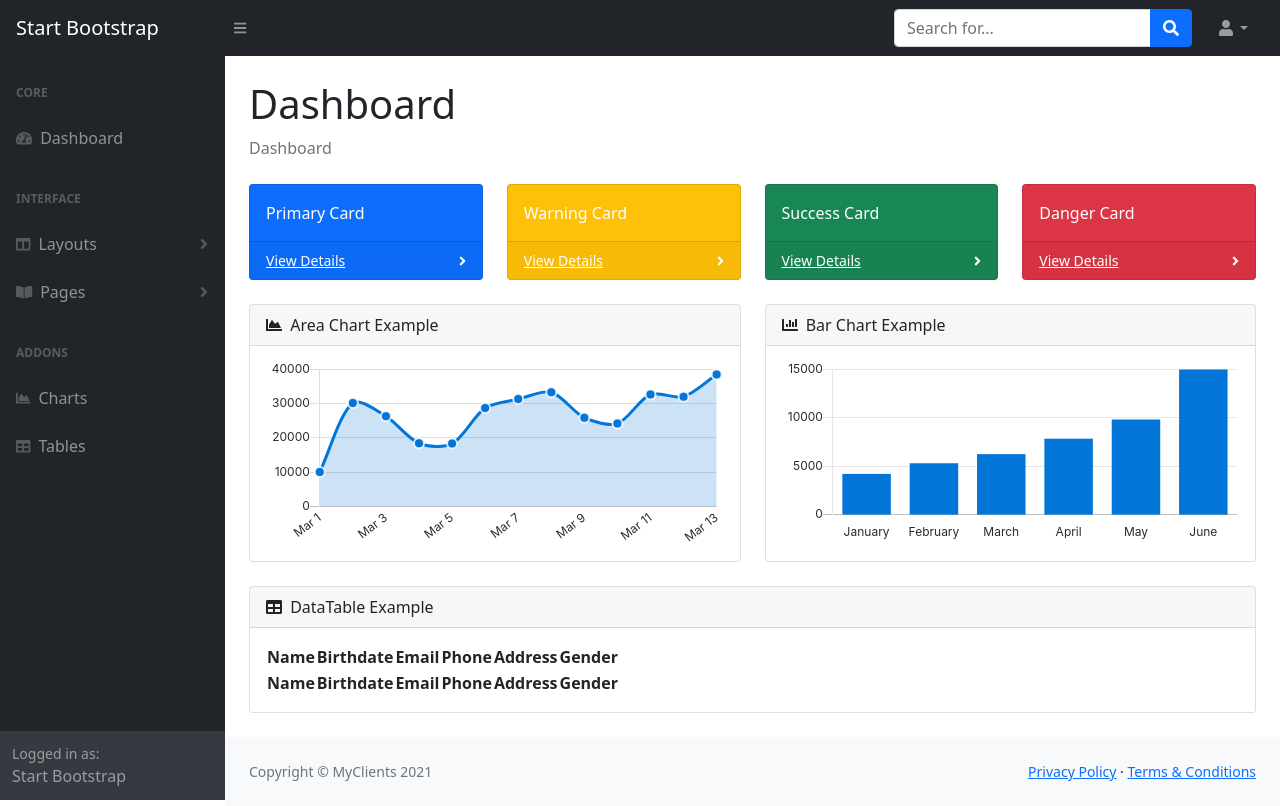
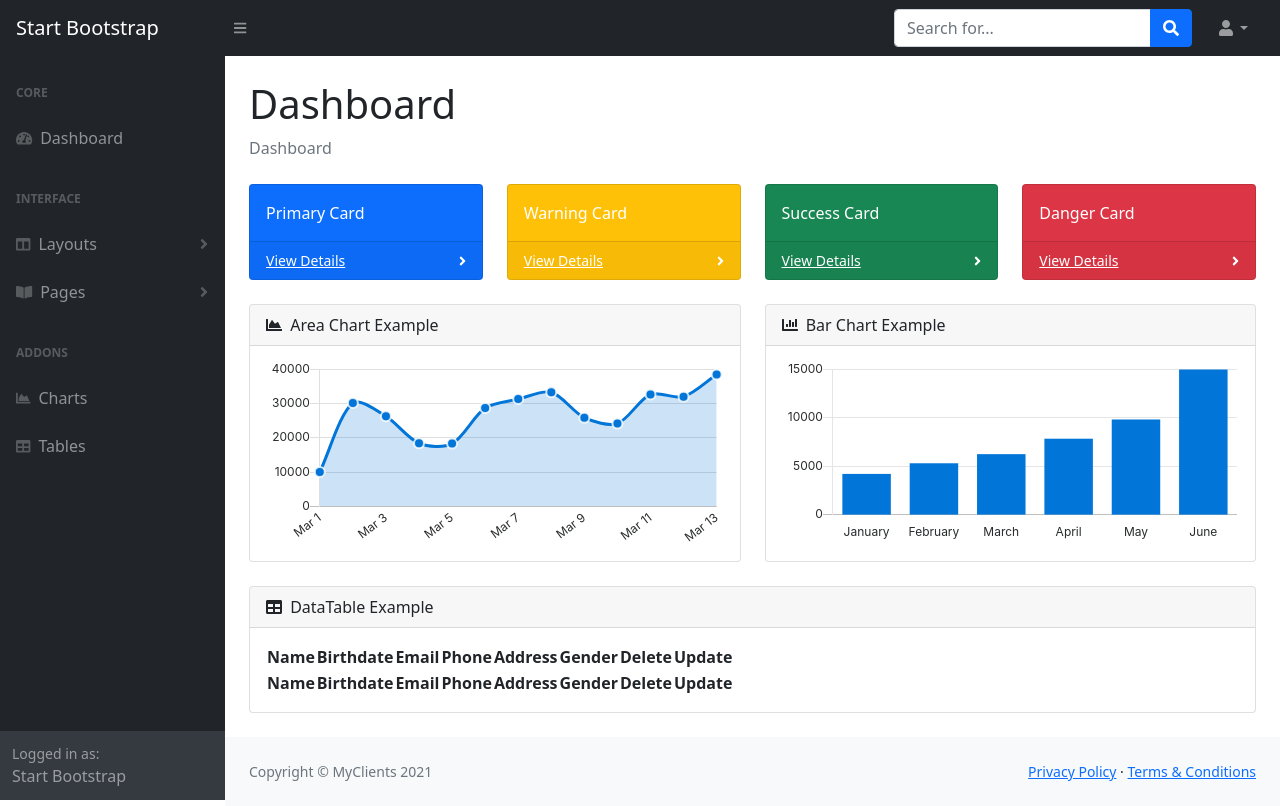
Before and after one commit to rahmonov/basiccrm, a Django app: page /crm/clients/index/ in a window 1280 px wide. Run offline with Django 3.2, Linux system fonts and the light colour scheme; data that the repository does not hold is empty; some libraries are stand-ins or nearby versions.

Commit message:
added upadate and delete

```diff
--- a/clients/templates/clients/index.html
+++ b/clients/templates/clients/index.html
@@ -189,6 +189,8 @@
                                             <th>Phone</th>
                                             <th>Address</th>
                                             <th>Gender</th>
+                                            <th>Delete</th>
+                                            <th>Update</th>
                                         </tr>
                                     </thead>
                                     <tfoot>
@@ -199,6 +201,8 @@
                                             <th>Phone</th>
                                             <th>Address</th>
                                             <th>Gender</th>
+                                            <th>Delete</th>
+                                            <th>Update</th>
                                         </tr>
                                     </tfoot>
                                     <tbody>
@@ -210,6 +214,8 @@
                                             <td>{{ client.phone_number }}</td>
                                             <td>{{ client.address }}</td>
                                             <td>{{ client.gender }}</td>
+                                            <td><a href="{% url 'clients:delete' client.id %}">Delete</a></td>
+                                            <td><a href="{% url 'clients:update'  client.id %}">Update</a></td>
                                         </tr>
                                     {% endfor %}
                                     </tbody>
--- a/clients/urls.py
+++ b/clients/urls.py
@@ -1,10 +1,12 @@
 from django.urls import path
 
-from clients.views import ClientListView, ClientCreateView, IndexView
+from clients.views import ClientListView, ClientCreateView, IndexView, ClientDeleteView, ClientUpdateView
 
 app_name = 'clients'
 urlpatterns = [
     path('', ClientListView.as_view(), name='list'),
     path('create/', ClientCreateView.as_view(), name='create'),
     path('index/', IndexView.as_view(), name='index'),
+    path('delete/<int:id>/', ClientDeleteView.as_view(), name='delete'),
+    path('update/<int:id>/', ClientUpdateView.as_view(), name='update'),
 ]
--- a/clients/views.py
+++ b/clients/views.py
@@ -1,6 +1,5 @@
 from django.shortcuts import render, redirect
 from django.urls import reverse
-
 from django.views import View
 
 from clients.forms import ClientForm
@@ -49,3 +48,27 @@ class IndexView(View):
             'clients': clients_data
         }
         return render(request, 'clients/index.html', context)
+
+
+class ClientDeleteView(View):
+    def get(self, request, id):
+        client = Client.objects.get(id=id)
+        client.delete()
+        return redirect(reverse('clients:index'))
+
+
+class ClientUpdateView(View):
+    def get(self, request, id):
+        client = Client.objects.get(id=id)
+        form = ClientForm(instance=client)
+        if request.method == 'POST':
+            form = ClientForm(request.POST, instance=client)
+            if form.is_valid():
+                form.save()
+                return redirect(reverse('clients:index'))
+        # TODO: need to fix the POST METHOD
+        context = {
+            'form': form
+        }
+
+        return render(request, 'clients/update.html', context)
```
Also changed, not shown: clients/forms.py (+11 -10 lines), clients/templates/clients/update.html (added, +14 -0 lines).
